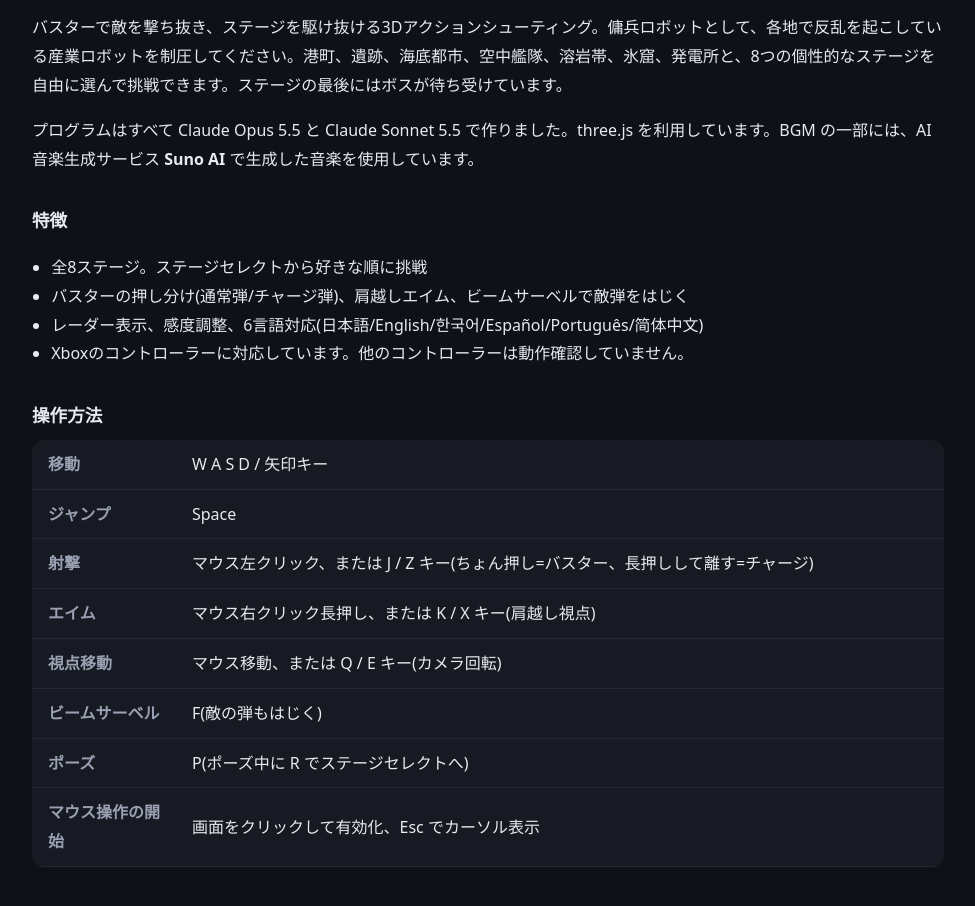
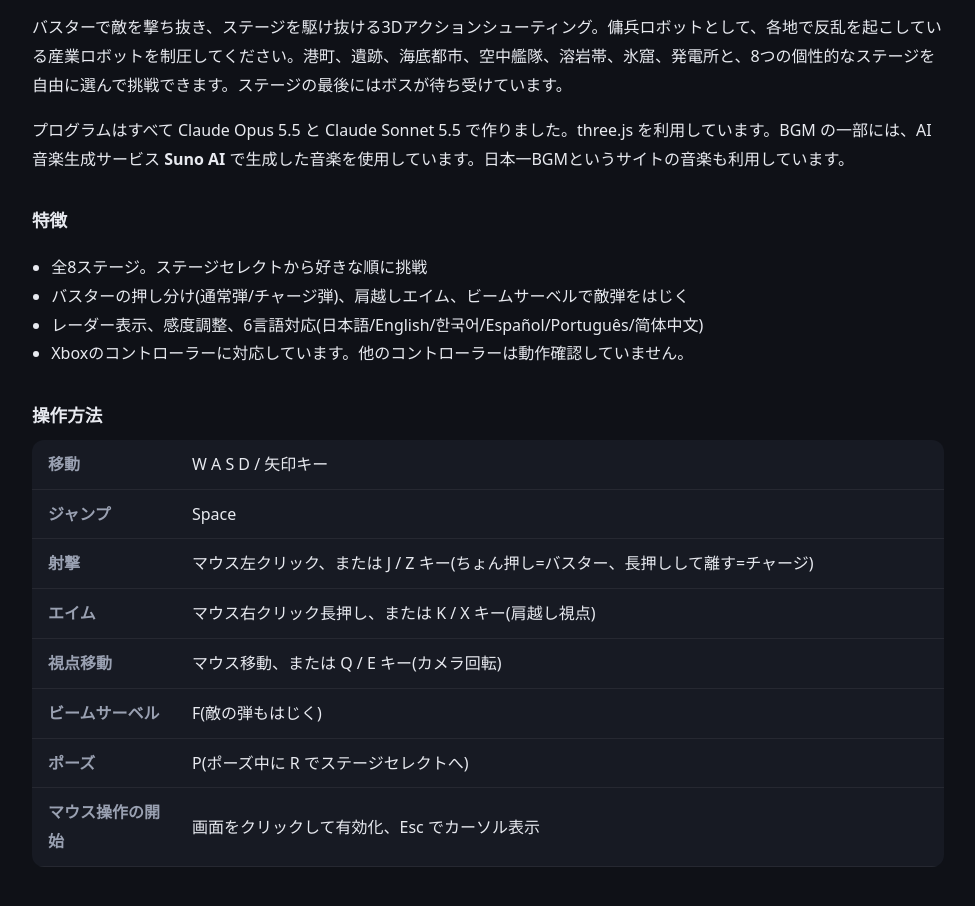
Before and after one commit to tamagon20/gear-runner, a plain HTML site: page index.html in a window 1280 px wide. Shown: the part 2101-3007 px from the top of the page, without its empty margins (152-1127 px from the left). Drawn offline with Linux system fonts and the light colour scheme.

Commit message:
Update index.html

```diff
--- a/index.html
+++ b/index.html
@@ -79,7 +79,7 @@
     <section id="about" class="section">
       <h2>ゲーム概要</h2>
       <p>バスターで敵を撃ち抜き、ステージを駆け抜ける3Dアクションシューティング。傭兵ロボットとして、各地で反乱を起こしている産業ロボットを制圧してください。港町、遺跡、海底都市、空中艦隊、溶岩帯、氷窟、発電所と、8つの個性的なステージを自由に選んで挑戦できます。ステージの最後にはボスが待ち受けています。</p>
-      <p>プログラムはすべて Claude Opus 5.5 と Claude Sonnet 5.5 で作りました。three.js を利用しています。BGM の一部には、AI 音楽生成サービス <strong>Suno AI</strong> で生成した音楽を使用しています。</p>
+      <p>プログラムはすべて Claude Opus 5.5 と Claude Sonnet 5.5 で作りました。three.js を利用しています。BGM の一部には、AI 音楽生成サービス <strong>Suno AI</strong> で生成した音楽を使用しています。日本一BGMというサイトの音楽も利用しています。</p>
 
       <h3>特徴</h3>
       <ul class="features">
```
